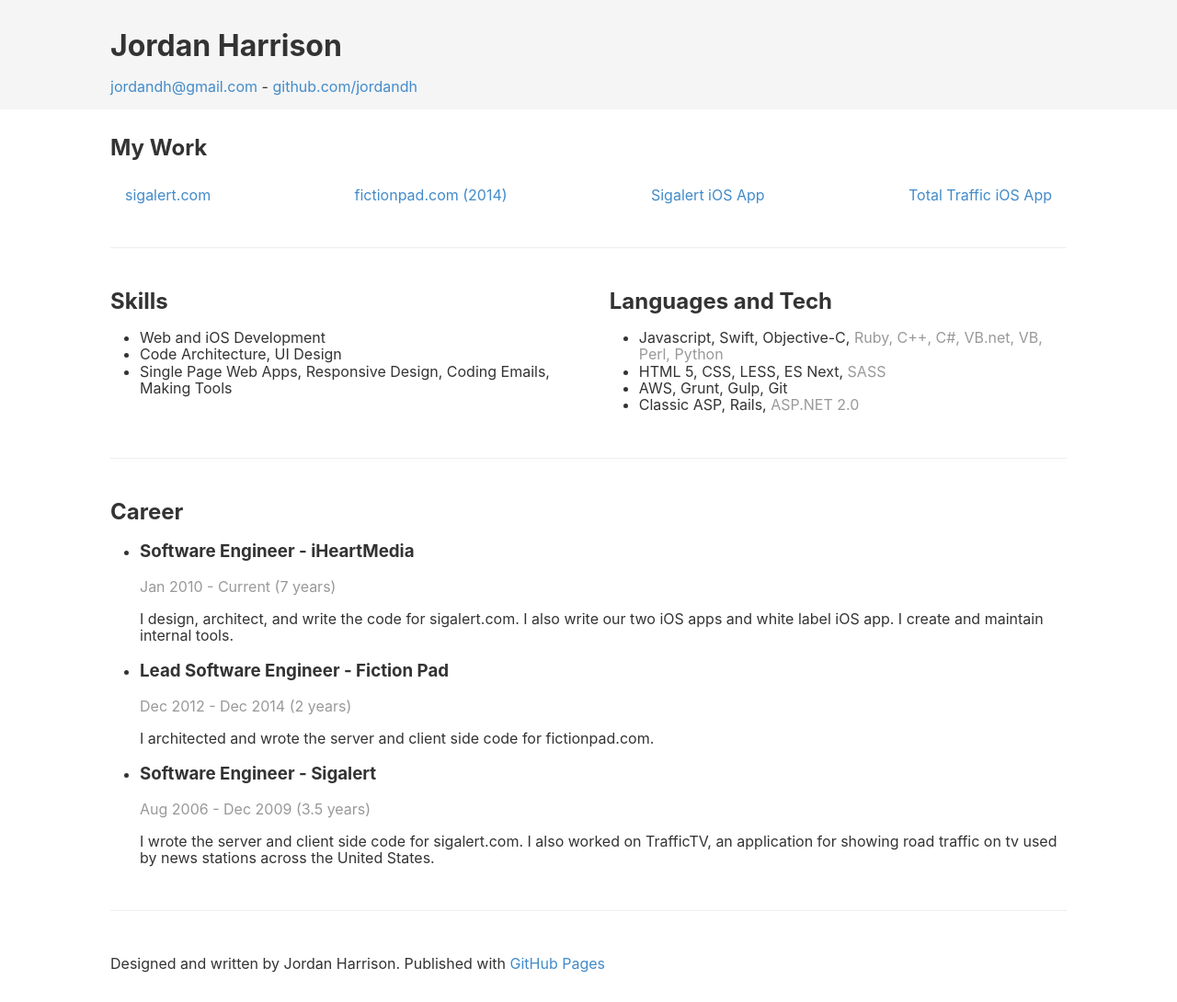
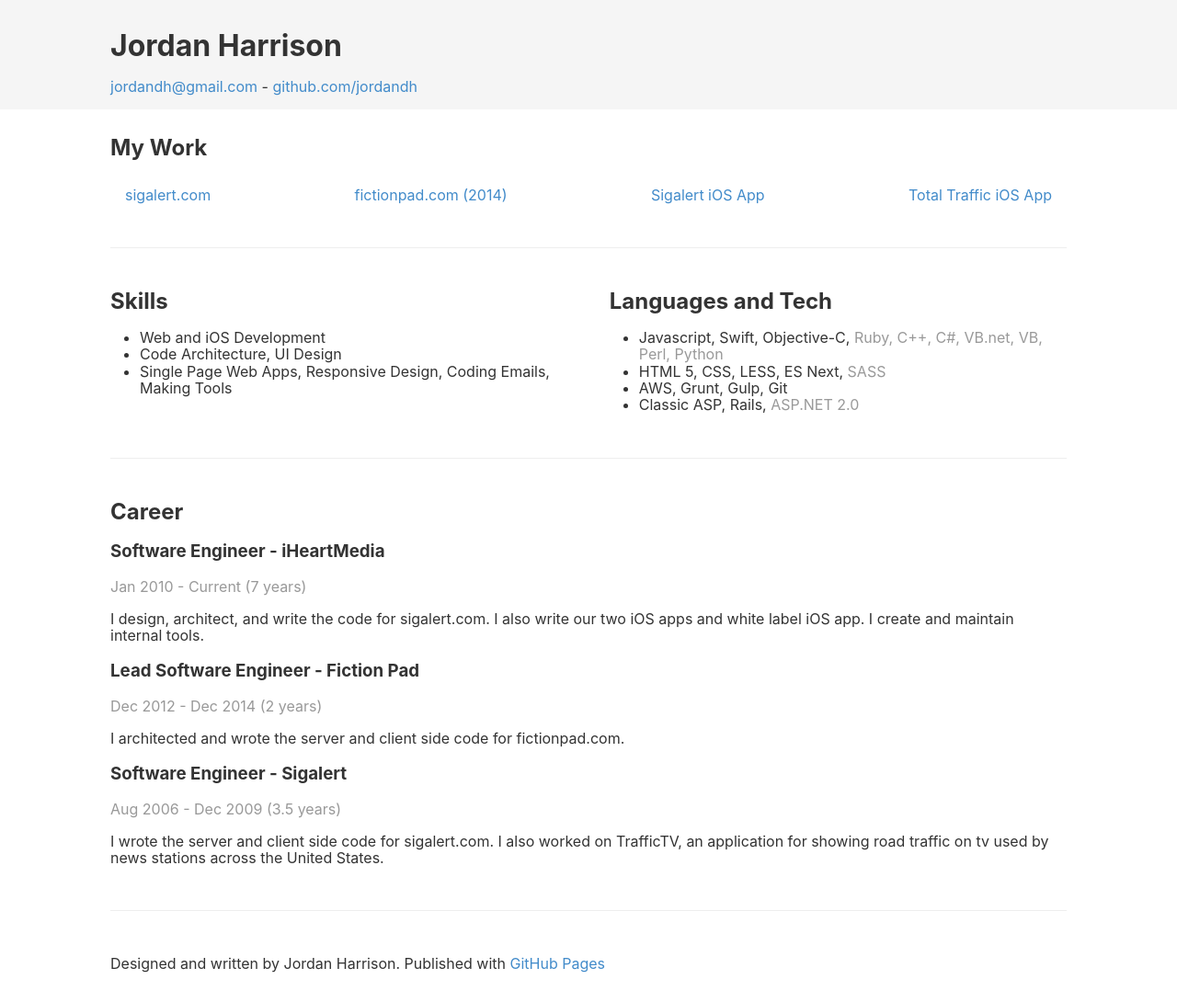
Before and after one commit to jordandh/resume, a Jekyll site: the page built from README.md, in a window 1280 px wide. Shown: the whole page at 92% size. Built offline with Jekyll 4.4.1, drawn with Linux system fonts in a browser that asks for light colours; our own code applies the rules of GitHub Pages for plain Markdown files.

Commit message:
Update style.scss

```diff
--- a/assets/css/style.scss
+++ b/assets/css/style.scss
@@ -118,6 +118,15 @@ section {
 }
 
 /*
+ * career
+ */
+.career-list {
+  margin: 0;
+  padding: 0;
+  list-style: none;
+}
+
+/*
  * footer
  */
 footer {
```
